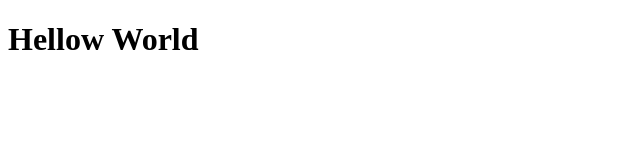
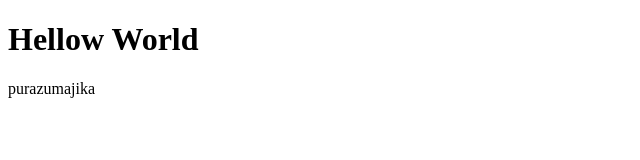
Before and after one commit to suzukiseiya/git-session, a plain HTML site: page index.html in a window 1280 px wide. Shown: the whole page, without its empty margins (0-640 px from the left). Drawn offline with Linux system fonts and the light colour scheme.

Commit message:
modified for purazumajika

```diff
--- a/index.html
+++ b/index.html
@@ -9,5 +9,8 @@
 	<h1>
     	Hellow World
     </h1>
+    <p>
+    	purazumajika
+    </p>
 </body>
 </html>
```
